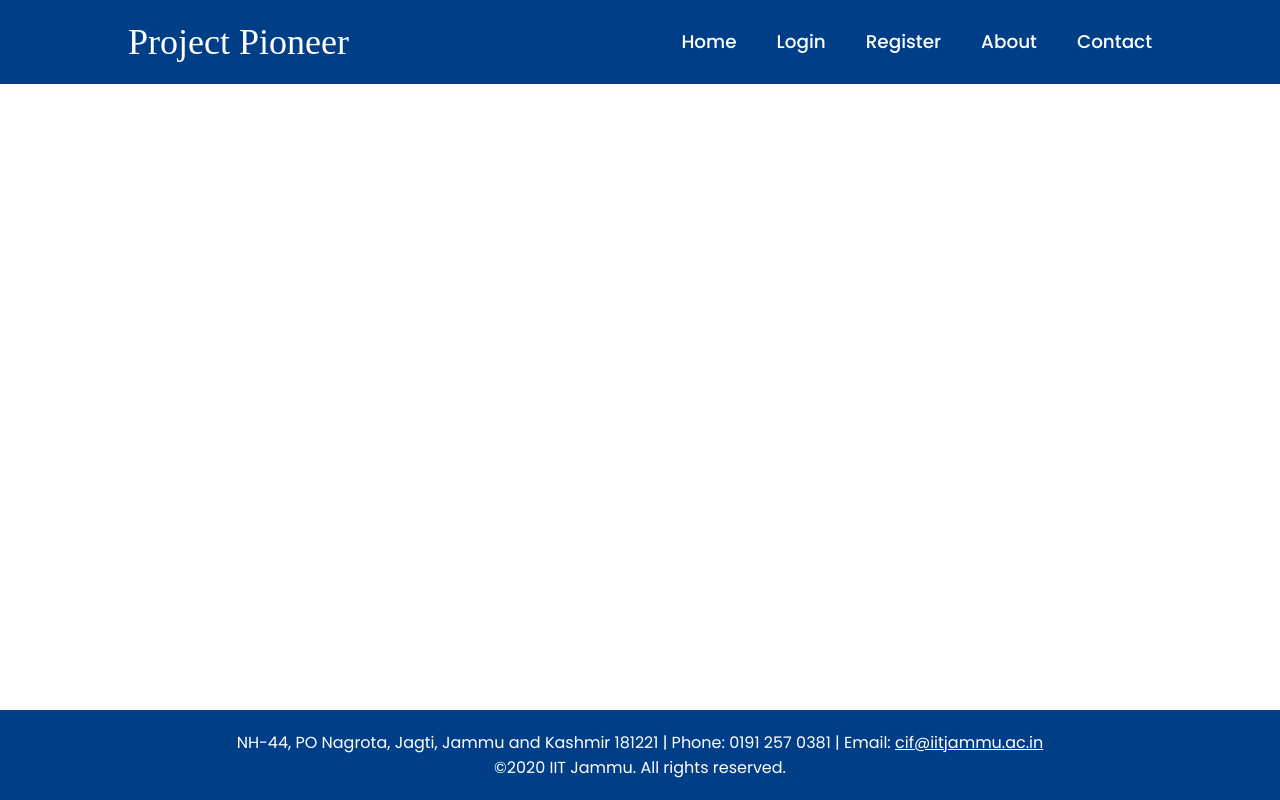
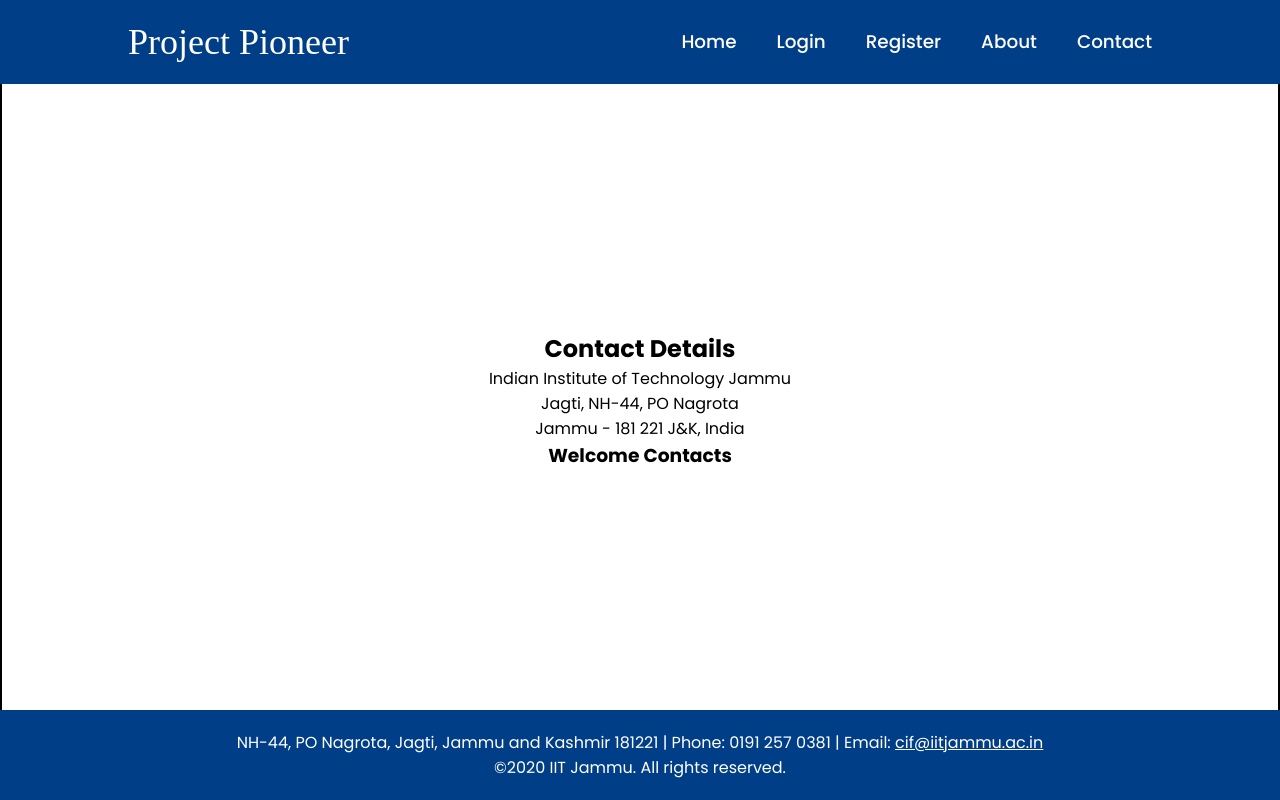
Before and after one commit to rahulkundelwalll/Project-Pioneer-website, a React (Vite) app in the folder btp/: page /contact in a window 1280 px wide. Built offline with nearby package versions, Linux system fonts and the light colour scheme.

Commit message:
contact page added

```diff
--- a/btp/src/App.jsx
+++ b/btp/src/App.jsx
@@ -14,6 +14,7 @@ import StudentList from './Pages/StudentList';
 import Preferences from './Pages/Preferences';
 import ProjectList from './Pages/ProjectList';
 import AllotedProject from './Pages/AllottedProject';
+import Contact from './components/Contact';
 
 function App() {
   return (
@@ -33,6 +34,8 @@ function App() {
           <Route path="/project" element={<Pagination />} />
           <Route path="/login" element={<Login />} />
           <Route path="/register" element={<Register />} />
+          <Route path="/contact" element={<Contact/>} />
+          {/* <Route>path="/register"<Route/> */}
         </Routes>
         <Footer />
       </Router>
--- /dev/null
+++ b/btp/src/components/Contact.jsx
@@ -0,0 +1,30 @@
+import React from 'react';
+
+const ContactComponent = () => {
+  const contactStyle = {
+    display: 'flex',
+    justifyContent: 'center',
+    alignItems: 'center',
+    height: '100vh', // Adjust as needed
+    textAlign: 'center',
+    border: '2px solid black', // Border style
+    padding: '20px', // Add padding for better appearance
+    borderRadius: '10px' // Add border radius for rounded corners
+  };
+
+  return (
+    <div style={contactStyle}>
+      <div>
+        <h2>Contact Details</h2>
+        <p>
+          Indian Institute of Technology Jammu <br />
+          Jagti, NH-44, PO Nagrota <br />
+          Jammu - 181 221 J&K, India
+        </p>
+        <h3>Welcome Contacts</h3>
+      </div>
+    </div>
+  );
+};
+
+export default ContactComponent;
```
